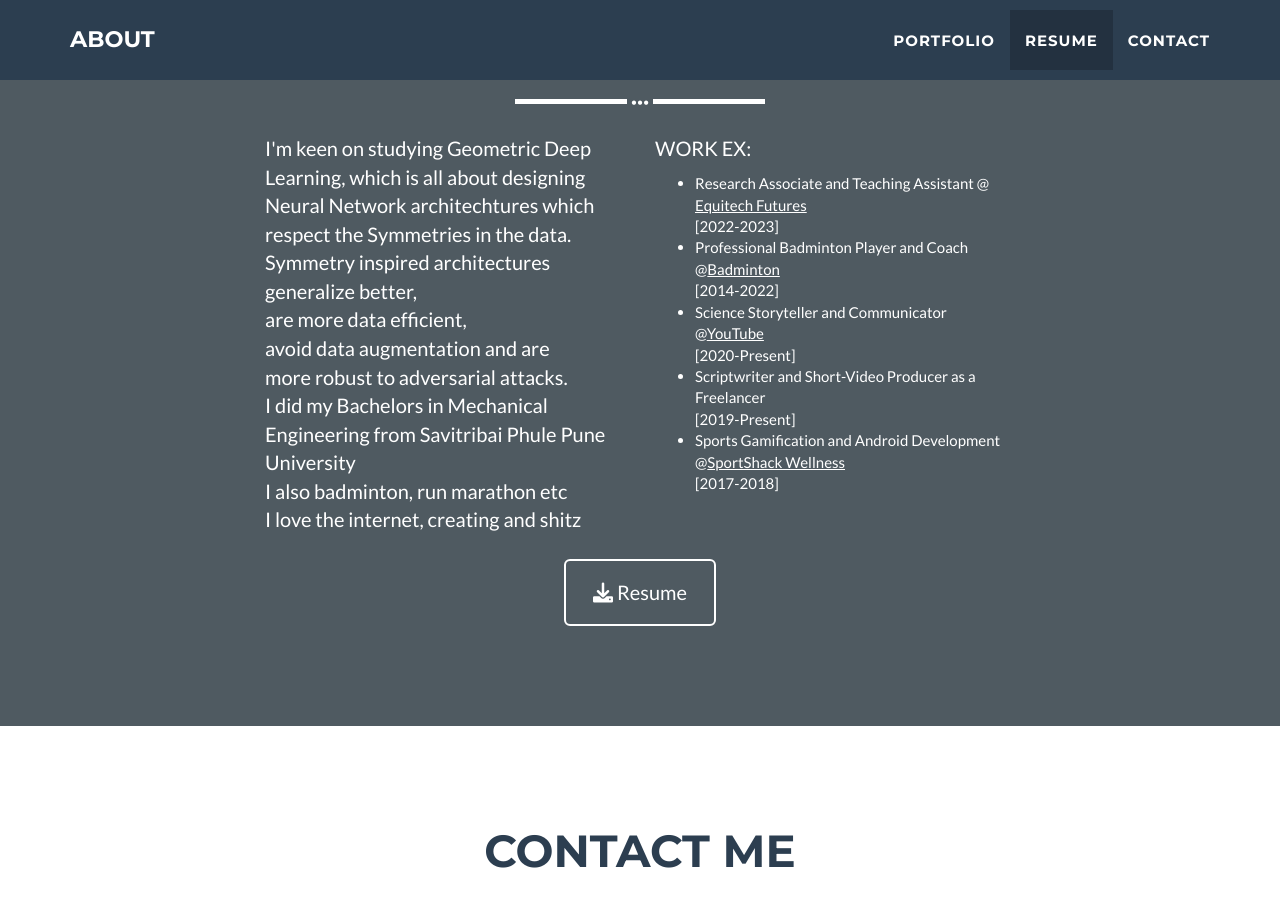
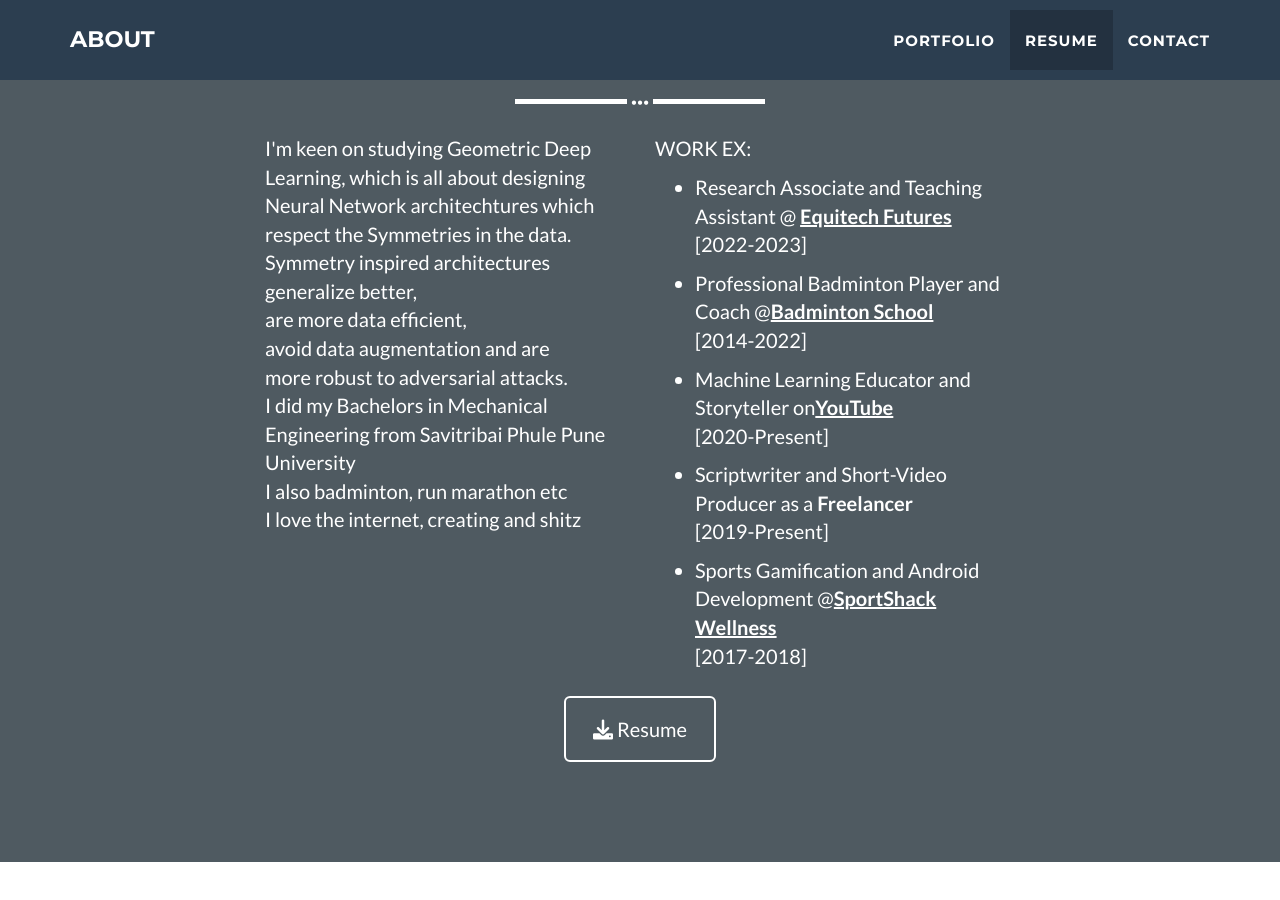
Before and after one commit to kartikchincholikar/kartikchincholikar.github.io, a Jekyll site: the page built from _posts/2014-07-17-Simulations in Statistical Learning Theory.markdown, in a window 1280 px wide and 900 px high, scrolled down 1453 px. Built offline with Jekyll 4.4.1, drawn with Linux system fonts in a browser that asks for light colours.

Commit message:
work ex formatting

```diff
--- a/_includes/about.html
+++ b/_includes/about.html
@@ -16,12 +16,12 @@ I did my Bachelors in Mechanical Engineering from Savitribai Phule Pune Universi
       <div class="col-lg-4">
         <p>
 WORK EX:<br>
-        <ul>
-          <li>Research Associate and Teaching Assistant @ <a href="https://www.equitechfutures.com/" target="_blank" style="color:white;"><u>Equitech Futures</u></a><br>[2022-2023]<br></li>
-          <li>Professional Badminton Player and Coach @<a href="https://www.youtube.com/@BadmintonSchoolHINDI/featured" target="_blank" style="color:white;"><u>Badminton</u></a><br>[2014-2022]<br></li>
-          <li>Science Storyteller and Communicator @<a href="https://www.youtube.com/@kartikc1233" target="_blank" style="color:white;"><u>YouTube</u></a><br>[2020-Present]<br></li>
-          <li>Scriptwriter and Short-Video Producer as a Freelancer <br>[2019-Present]<br></li>
-          <li>Sports Gamification and Android Development @<a href="http://sportshackwellness.com/" target="_blank" style="color:white;"><u>SportShack Wellness</u></a><br>[2017-2018]<br></li>
+        <ul style="font-size: 20px;">
+          <li style="margin-bottom: 10px;">Research Associate and Teaching Assistant @ <a href="https://www.equitechfutures.com/" target="_blank" style="color:white;"><u><b>Equitech Futures</b></u></a><br>[2022-2023]<br></li>
+          <li style="margin-bottom: 10px;">Professional Badminton Player and Coach @<a href="https://www.youtube.com/@BadmintonSchoolHINDI/featured" target="_blank" style="color:white;"><u><b>Badminton School</b></u></a><br>[2014-2022]<br></li>
+          <li style="margin-bottom: 10px;">Machine Learning Educator and Storyteller on<a href="https://www.youtube.com/@kartikc1233" target="_blank" style="color:white;"><u><b>YouTube</b></u></a><br>[2020-Present]<br></li>
+          <li style="margin-bottom: 10px;">Scriptwriter and Short-Video Producer as a <b>Freelancer</b> <br>[2019-Present]<br></li>
+          <li style="margin-bottom: 10px;">Sports Gamification and Android Development @<a href="http://sportshackwellness.com/" target="_blank" style="color:white;"><u><b>SportShack Wellness</b></u></a><br>[2017-2018]<br></li>
         </ul>
         </p>
       </div>
```
